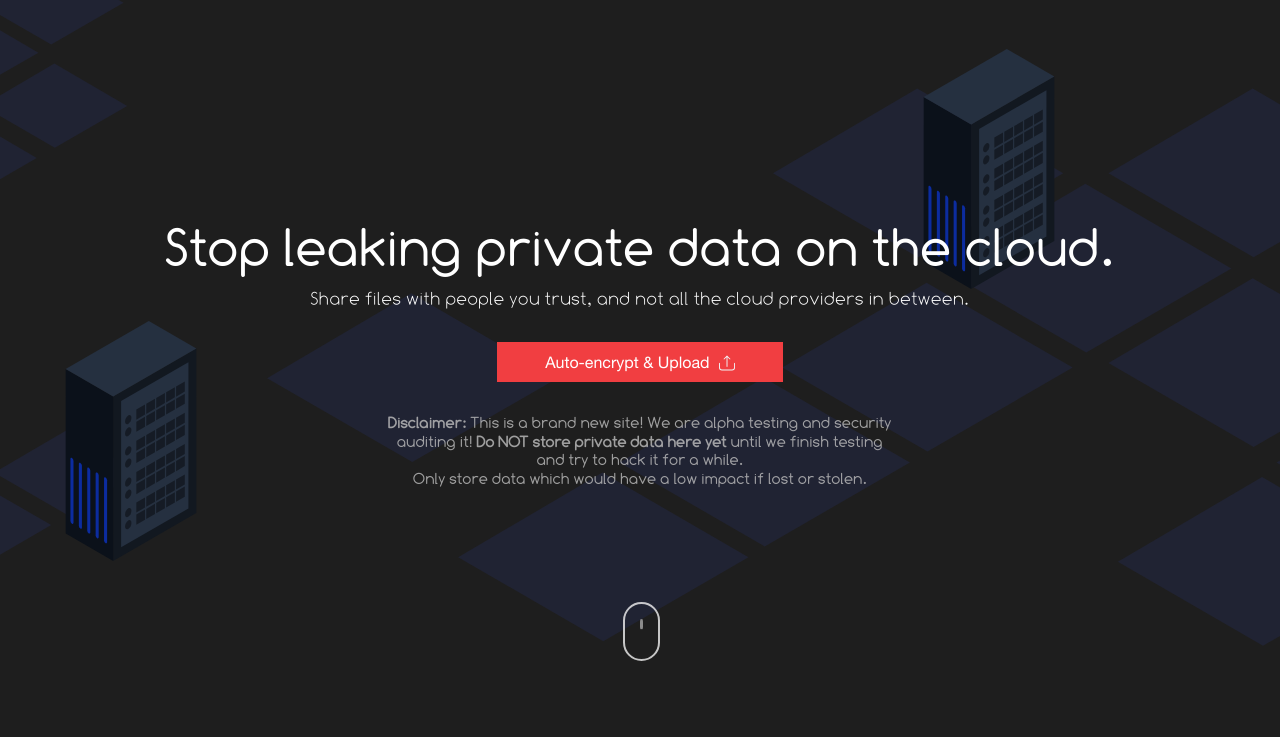
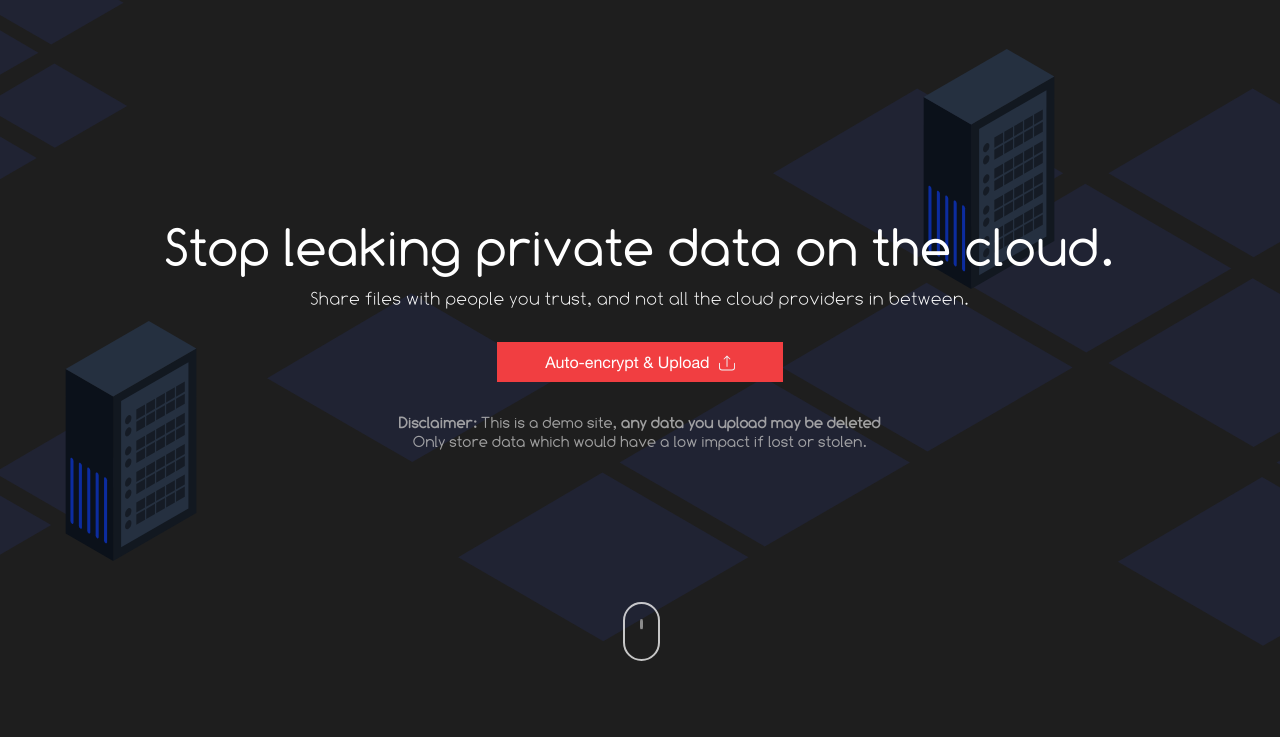
Before and after one commit to countable-web/cryptsend, a website: page public/index.html in a window 1280 px wide. Shown: the part 63-800 px from the top of the page. Drawn offline with Linux system fonts and the light colour scheme; files that its build step writes are made by us from their sources; files whose address does not match are found by name.

Commit message:
messaging

```diff
--- a/public/index.html
+++ b/public/index.html
@@ -167,10 +167,9 @@
             </a>
             <!--END CUSTOM BUTTON-->
 
-            <div class="alpha-disclaimer"><p><strong>Disclaimer: </strong>This is a brand new site! We are alpha testing
+            <div class="alpha-disclaimer"><p><strong>Disclaimer: </strong>
 
-                and security auditing it! <strong>Do NOT store private data here yet</strong> until we finish testing and try to hack it
-                for a while.
+                This is a demo site, <strong>any data you upload may be deleted</strong>
                <span class="desktop-only"> Only store
                 data which would have a low impact if lost or stolen.</span>
                 </p>
```
